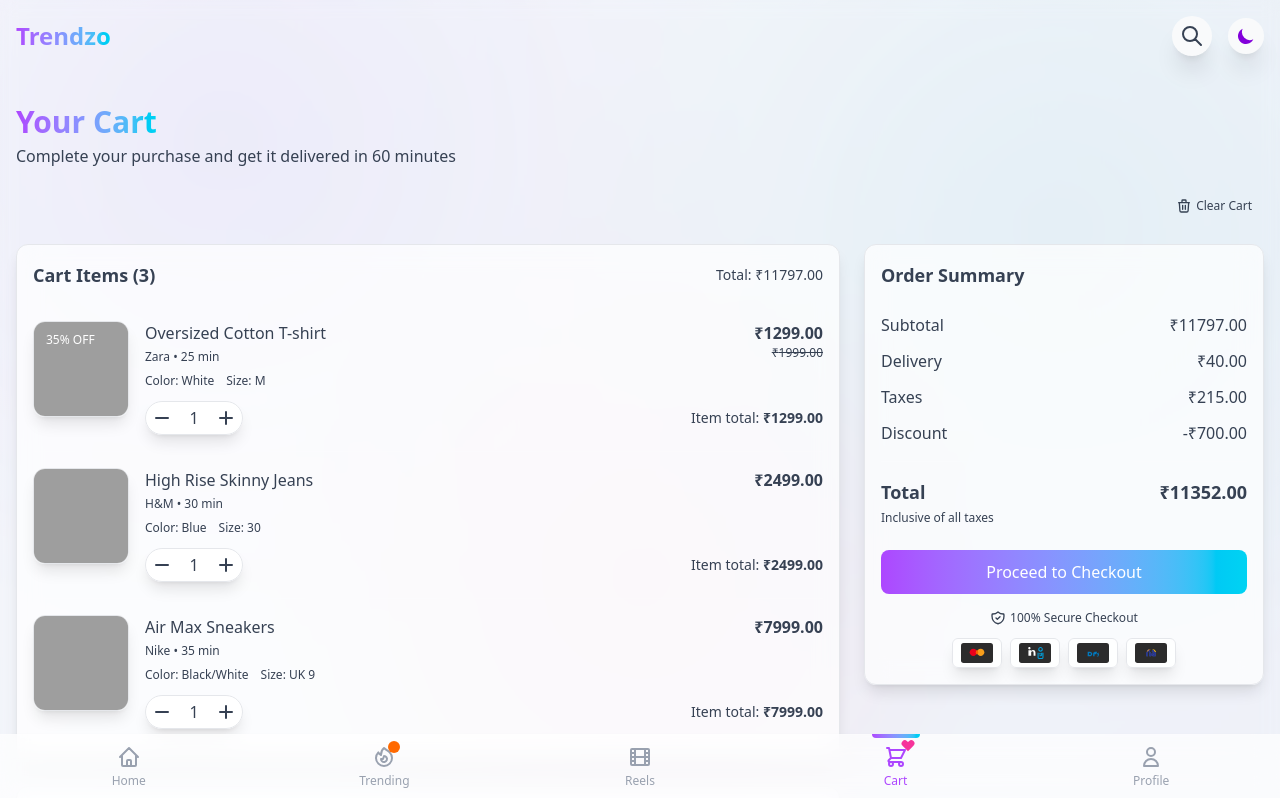
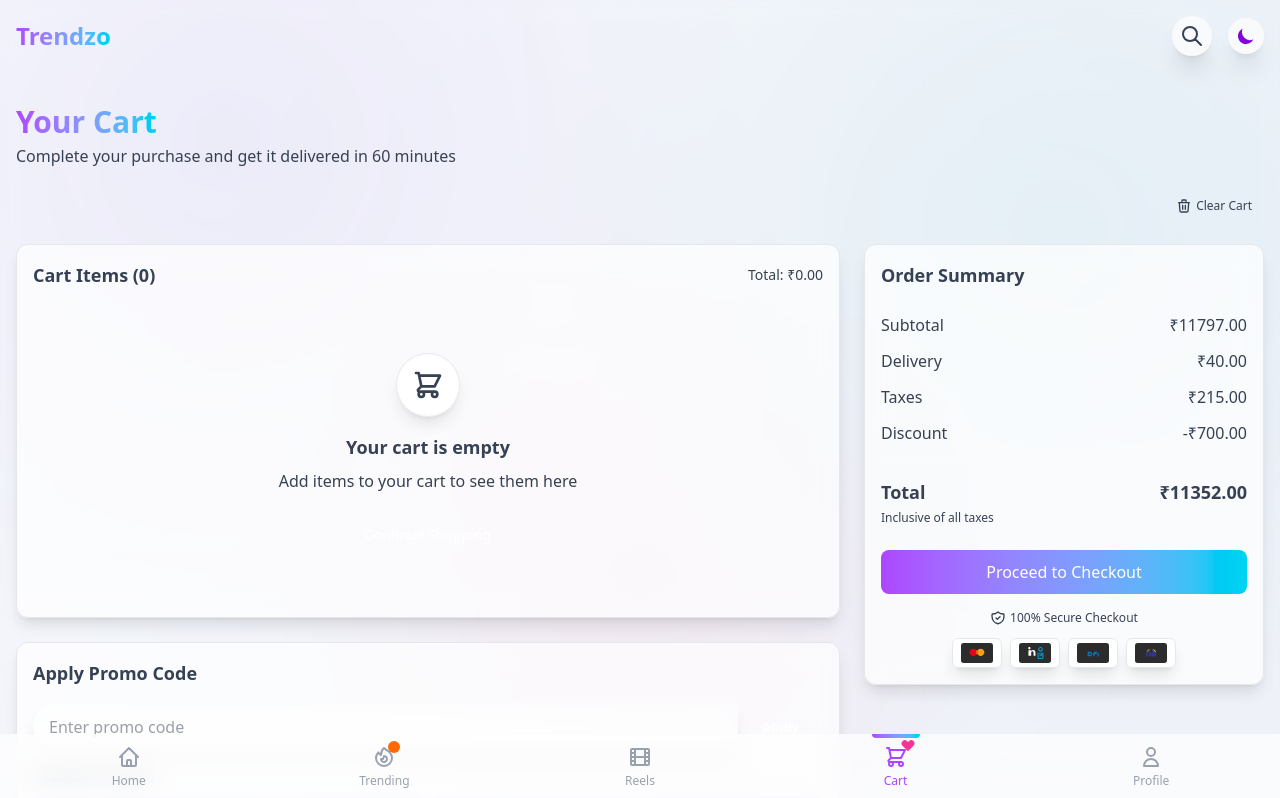
Before and after one commit to Trendzo/consumer-frontend, a Next.js app: page /cart in a window 1280 px wide. Shown: the top 798 px of the page. Built offline with nearby package versions, Linux system fonts and the light colour scheme; grey boxes are pictures that could not be loaded.

Commit message:
reels section made functionable

```diff
--- a/src/app/layout.js
+++ b/src/app/layout.js
@@ -2,6 +2,7 @@
 import { Poppins, Manrope } from 'next/font/google';
 import Footer from '@/components/layout/Footer';
 import { ThemeProvider } from '@/context/ThemeProvider';
+import { CartProvider } from '@/context/CartContext';
 
 const poppins = Poppins({
   subsets: ['latin'],
@@ -26,13 +27,16 @@
   return (
     <html lang="en">
       <body className={`${poppins.variable} ${manrope.variable} font-sans`}>
+
         <ThemeProvider>
+          <CartProvider>
           <div className="min-h-screen flex flex-col">
             <main className="flex-grow pb-20">
               {children}
             </main>
             <Footer />
           </div>
+          </CartProvider>
         </ThemeProvider>
       </body>
     </html>
--- a/src/components/cart/CartHeader.js
+++ b/src/components/cart/CartHeader.js
@@ -2,8 +2,11 @@
 
 import { useState } from 'react';
 import Button from '@/components/ui/Button';
+import { useCart } from '@/context/CartContext';
 
 const CartHeader = () => {
+  const { clearCart } = useCart();
+
   return (
     <div className="my-6">
       <h1 className="text-3xl font-display font-bold mb-1">
@@ -20,11 +23,7 @@
 
         </div>
 
-        <Button
-          variant="ghost"
-          size="sm"
-          className="flex items-center"
-        >
+        <Button variant="ghost" size="sm" className="flex items-center" onClick={clearCart}>
           <svg xmlns="http://www.w3.org/2000/svg" className="h-4 w-4 mr-1" fill="none" viewBox="0 0 24 24" stroke="currentColor">
             <path strokeLinecap="round" strokeLinejoin="round" strokeWidth={2} d="M19 7l-.867 12.142A2 2 0 0116.138 21H7.862a2 2 0 01-1.995-1.858L5 7m5 4v6m4-6v6m1-10V4a1 1 0 00-1-1h-4a1 1 0 00-1 1v3M4 7h16" />
           </svg>
--- a/src/components/cart/CartItems.js
+++ b/src/components/cart/CartItems.js
@@ -4,63 +4,16 @@
 import Card from '@/components/ui/Card';
 import Button from '@/components/ui/Button';
 import CartItemCard from './CartItemCard';
+import { useCart } from '@/context/CartContext';
 
 const CartItems = () => {
   // Mock cart data
-  const [cartItems, setCartItems] = useState([
-    {
-      id: 1,
-      name: 'Oversized Cotton T-shirt',
-      price: 1299,
-      originalPrice: 1999,
-      quantity: 1,
-      store: 'Zara',
-      deliveryTime: '25 min',
-      color: 'White',
-      size: 'M',
-      image: '/api/placeholder/400/320',
-    },
-    {
-      id: 2,
-      name: 'High Rise Skinny Jeans',
-      price: 2499,
-      quantity: 1,
-      store: 'H&M',
-      deliveryTime: '30 min',
-      color: 'Blue',
-      size: '30',
-      image: '/api/placeholder/400/320',
-    },
-    {
-      id: 3,
-      name: 'Air Max Sneakers',
-      price: 7999,
-      quantity: 1,
-      store: 'Nike',
-      deliveryTime: '35 min',
-      color: 'Black/White',
-      size: 'UK 9',
-      image: '/api/placeholder/400/320',
-    }
-  ]);
+   const { cartItems, updateQuantity, removeFromCart } = useCart();
 
   // Calculate totals
   const itemCount = cartItems.reduce((total, item) => total + item.quantity, 0);
   const subtotal = cartItems.reduce((total, item) => total + (item.price * item.quantity), 0);
 
-  // Handle quantity change
-  const updateQuantity = (itemId, newQuantity) => {
-    if (newQuantity < 1) return;
-
-    setCartItems(cartItems.map(item =>
-      item.id === itemId ? { ...item, quantity: newQuantity } : item
-    ));
-  };
-
-  // Handle remove item
-  const removeItem = (itemId) => {
-    setCartItems(cartItems.filter(item => item.id !== itemId));
-  };
 
   return (
     <Card variant="glass" className="overflow-hidden">
@@ -80,7 +33,7 @@
                 key={item.id}
                 item={item}
                 updateQuantity={updateQuantity}
-                removeItem={removeItem}
+                removeItem={removeFromCart}
               />
             ))
           ) : (
--- a/src/components/cart/WishlistSection.js
+++ b/src/components/cart/WishlistSection.js
@@ -4,6 +4,7 @@
 import Card from '@/components/ui/Card';
 import Badge from '@/components/ui/Badge';
 import Button from '@/components/ui/Button';
+import { useCart } from '@/context/CartContext';
 
 const WishlistSection = () => {
   // Mock wishlist data
@@ -35,6 +36,8 @@
       image: '/api/placeholder/400/320',
     }
   ]);
+
+  const { addToCart } = useCart();
 
   // Handle remove from wishlist
   const removeFromWishlist = (itemId) => {
@@ -133,6 +136,7 @@
                           <button
                             className="w-7 h-7 bg-purple-500 rounded-full flex items-center justify-center"
                             title="Add to cart"
+                            onClick={() => addToCart(item)}
                           >
                             <svg xmlns="http://www.w3.org/2000/svg" className="h-4 w-4 text-white" fill="none" viewBox="0 0 24 24" stroke="currentColor">
                               <path strokeLinecap="round" strokeLinejoin="round" strokeWidth={2} d="M12 6v6m0 0v6m0-6h6m-6 0H6" />
--- a/src/components/home/ProductCard.js
+++ b/src/components/home/ProductCard.js
@@ -3,10 +3,13 @@
 import { useState } from 'react';
 import Card from '@/components/ui/Card';
 import Badge from '@/components/ui/Badge';
+import { useCart } from '@/context/CartContext';
+
 
 const ProductCard = ({ product }) => {
   const [currentImageIndex, setCurrentImageIndex] = useState(0);
   const [isHovered, setIsHovered] = useState(false);
+  const { addToCart } = useCart();
 
   const handleSwipe = (direction) => {
     if (direction === 'next') {
@@ -73,7 +76,7 @@
           </div>
 
           <div className="absolute bottom-2 right-2 add-to-bag">
-            <button className="add-to-bag-btn">
+            <button className="add-to-bag-btn" onClick={() => addToCart(product)}>
               <svg xmlns="http://www.w3.org/2000/svg" className="h-5 w-5" fill="none" viewBox="0 0 24 24" stroke="currentColor">
                 <path strokeLinecap="round" strokeLinejoin="round" strokeWidth={2} d="M12 6v6m0 0v6m0-6h6m-6 0H6" />
               </svg>
--- a/src/components/home/ProductVideoSlider.js
+++ b/src/components/home/ProductVideoSlider.js
@@ -1,41 +1,26 @@
 'use client';
 
-import { useRef } from 'react';
+import { useRef, useState } from 'react';
 import Card from '@/components/ui/Card';
+import Link from 'next/link';
+import Modal from '@/components/ui/Modal'; // Assuming you have this
 
 const ProductVideoSlider = () => {
   const scrollRef = useRef(null);
+  const [activeVideo, setActiveVideo] = useState(null);
 
-  // Mock data for videos (removed posterUrl)
   const videos = [
-    {
-      id: 1,
-      videoUrl: '/videos/1.mp4',
-    },
-    {
-      id: 2,
-      videoUrl: '/videos/2.mp4',
-    },
-    {
-      id: 3,
-      videoUrl: '/videos/3.mp4',
-    },
-    {
-      id: 4,
-      videoUrl: '/videos/4.mp4',
-    },
-    {
-      id: 5,
-      videoUrl: '/videos/5.mp4',
-    }
+    { id: 1, videoUrl: '/videos/1.mp4' },
+    { id: 2, videoUrl: '/videos/2.mp4' },
+    { id: 3, videoUrl: '/videos/3.mp4' },
+    { id: 4, videoUrl: '/videos/4.mp4' },
+    { id: 5, videoUrl: '/videos/5.mp4' },
   ];
 
-  // Handle horizontal scrolling with buttons
   const scroll = (direction) => {
     if (scrollRef.current) {
-      const { current } = scrollRef;
       const scrollAmount = direction === 'left' ? -280 : 280;
-      current.scrollBy({ left: scrollAmount, behavior: 'smooth' });
+      scrollRef.current.scrollBy({ left: scrollAmount, behavior: 'smooth' });
     }
   };
 
@@ -43,19 +28,17 @@
     <section className="my-8 relative">
       <div className="flex justify-between items-center mb-4">
         <h2 className="text-2xl font-display font-bold">Fashion Reels</h2>
-        <a href="/videos" className="text-primary text-sm font-medium">View All</a>
+        <Link href="/reels" className="text-primary text-sm font-medium">
+          View All
+        </Link>
       </div>
 
       <div className="relative">
-        <div
-          className="flex items-stretch gap-4 overflow-x-auto pb-2 scrollbar-none"
-          ref={scrollRef}
-        >
+        <div className="flex items-stretch gap-4 overflow-x-auto pb-2 scrollbar-none" ref={scrollRef}>
           {videos.map((video) => (
-            <div key={video.id} className="w-64 flex-shrink-0">
-              <Card variant="glass" className="h-96 overflow-hidden">
+            <div key={video.id} className="w-64 flex-shrink-0" onClick={() => setActiveVideo(video)}>
+              <Card variant="glass" className="h-96 overflow-hidden cursor-pointer">
                 <div className="relative h-full w-full">
-                  {/* Video element with immediate autoplay, no poster */}
                   <video
                     className="h-full w-full object-cover"
                     autoPlay
@@ -67,7 +50,7 @@
                     <source src={video.videoUrl} type="video/mp4" />
                   </video>
 
-                  {/* Mute indicator */}
+                  {/* Mute Icon */}
                   <div className="absolute top-3 right-3 w-6 h-6 rounded-full bg-black/40 flex items-center justify-center">
                     <svg xmlns="http://www.w3.org/2000/svg" className="h-4 w-4 text-white" viewBox="0 0 20 20" fill="currentColor">
                       <path fillRule="evenodd" d="M9.383 3.076A1 1 0 0110 4v12a1 1 0 01-1.707.707L4.586 13H2a1 1 0 01-1-1V8a1 1 0 011-1h2.586l3.707-3.707a1 1 0 011.09-.217zM12.293 7.293a1 1 0 011.414 0L15 8.586l1.293-1.293a1 1 0 111.414 1.414L16.414 10l1.293 1.293a1 1 0 01-1.414 1.414L15 11.414l-1.293 1.293a1 1 0 01-1.414-1.414L13.586 10l-1.293-1.293a1 1 0 010-1.414z" clipRule="evenodd" />
@@ -79,25 +62,42 @@
           ))}
         </div>
 
-        {/* Navigation buttons */}
-        <button
-          className="absolute left-0 top-1/2 -translate-y-1/2 w-8 h-8 glass rounded-full flex items-center justify-center z-10"
-          onClick={() => scroll('left')}
-        >
+        {/* Scroll Buttons */}
+        <button className="absolute left-0 top-1/2 -translate-y-1/2 w-8 h-8 glass rounded-full flex items-center justify-center z-10" onClick={() => scroll('left')}>
           <svg xmlns="http://www.w3.org/2000/svg" className="h-5 w-5" viewBox="0 0 20 20" fill="currentColor">
             <path fillRule="evenodd" d="M12.707 5.293a1 1 0 010 1.414L9.414 10l3.293 3.293a1 1 0 01-1.414 1.414l-4-4a1 1 0 010-1.414l4-4a1 1 0 011.414 0z" clipRule="evenodd" />
           </svg>
         </button>
 
-        <button
-          className="absolute right-0 top-1/2 -translate-y-1/2 w-8 h-8 glass rounded-full flex items-center justify-center z-10"
-          onClick={() => scroll('right')}
-        >
+        <button className="absolute right-0 top-1/2 -translate-y-1/2 w-8 h-8 glass rounded-full flex items-center justify-center z-10" onClick={() => scroll('right')}>
           <svg xmlns="http://www.w3.org/2000/svg" className="h-5 w-5" viewBox="0 0 20 20" fill="currentColor">
             <path fillRule="evenodd" d="M7.293 14.707a1 1 0 010-1.414L10.586 10 7.293 6.707a1 1 0 011.414-1.414l4 4a1 1 0 010 1.414l-4 4a1 1 0 01-1.414 0z" clipRule="evenodd" />
           </svg>
         </button>
       </div>
+
+      {/* Video Modal */}
+          {activeVideo && (
+            <Modal onClose={() => setActiveVideo(null)}>
+              <div className="relative">
+                <video
+                  src={activeVideo.videoUrl}
+                  controls
+                  autoPlay
+                  loop
+                  className="w-full h-auto object-cover"
+                />
+
+                <Link
+                  href="/reels"
+                  className="absolute top-3 right-3 bg-gradient-to-r from-purple-500 to-cyan-400 text-white text-xs px-3 py-1 rounded-full shadow hover:scale-105 transition-transform"
+                >
+                  Show More
+                </Link>
+              </div>
+            </Modal>
+          )}
+
     </section>
   );
 };
--- a/src/components/home/ReelSection.js
+++ b/src/components/home/ReelSection.js
@@ -1,10 +1,14 @@
 'use client';
 
-import { useRef } from 'react';
+import { useRef, useState } from 'react';
 import Card from '@/components/ui/Card';
+import Link from 'next/link';
+import Modal from '@/components/ui/Modal';
 
 const ReelSection = () => {
   const scrollRef = useRef(null);
+  const [activeReel, setActiveReel] = useState(null);
+
 
   // Mock data with videos instead of images
   const reels = [
@@ -55,13 +59,10 @@
 
   return (
     <div className="relative">
-      <div
-        className="flex items-stretch gap-4 overflow-x-auto py-2 scrollbar-none"
-        ref={scrollRef}
-      >
+      <div className="flex items-stretch gap-4 overflow-x-auto py-2 scrollbar-none" ref={scrollRef}>
         {reels.map((reel) => (
-          <div key={reel.id} className="w-40 flex-shrink-0">
-            <Card variant="glass" hover className="h-64">
+          <div key={reel.id} className="w-40 flex-shrink-0" onClick={() => setActiveReel(reel)}>
+            <Card variant="glass" hover className="h-64 cursor-pointer">
               <div className="relative h-full w-full overflow-hidden">
                 {/* Video element instead of background image */}
                 <video
@@ -138,6 +139,36 @@
           <path fillRule="evenodd" d="M7.293 14.707a1 1 0 010-1.414L10.586 10 7.293 6.707a1 1 0 011.414-1.414l4 4a1 1 0 010 1.414l-4 4a1 1 0 01-1.414 0z" clipRule="evenodd" />
         </svg>
       </button>
+        {activeReel && (
+            <Modal onClose={() => setActiveReel(null)}>
+              <div className="relative w-full h-full">
+                {/* Video covers full */}
+                <video
+                  src={activeReel.videoUrl}
+                  controls
+                  autoPlay
+                  loop
+                  className="w-full h-full object-cover"
+                />
+
+                {/* Show More Button on top-right */}
+                <Link
+                  href="/reels"
+                  className="absolute top-3 right-3 bg-gradient-to-r from-purple-500 to-cyan-400 text-white text-xs px-3 py-1 rounded-full shadow hover:scale-105 transition-transform z-10"
+                >
+                  Show More
+                </Link>
+
+                {/* Bottom Gradient Overlay */}
+                <div className="absolute bottom-0 left-0 right-0 bg-gradient-to-t from-black/80 via-black/30 to-transparent text-white p-4 z-10">
+                  <h2 className="text-lg font-bold">{activeReel.title}</h2>
+                  <p className="text-xs text-gray-300">By {activeReel.user.name}</p>
+                  <span className="text-xs text-gray-400">{activeReel.likes} Likes</span>
+                </div>
+              </div>
+            </Modal>
+          )}
+
     </div>
   );
 };
--- /dev/null
+++ b/src/components/ui/Modal.js
@@ -0,0 +1,35 @@
+'use client';
+
+import { useEffect, useRef } from 'react';
+
+const Modal = ({ children, onClose }) => {
+  const overlayRef = useRef();
+
+  useEffect(() => {
+    const handleEsc = (e) => {
+      if (e.key === 'Escape') onClose();
+    };
+    window.addEventListener('keydown', handleEsc);
+    return () => window.removeEventListener('keydown', handleEsc);
+  }, [onClose]);
+
+  const handleOverlayClick = (e) => {
+    if (e.target === overlayRef.current) {
+      onClose();
+    }
+  };
+
+  return (
+    <div
+      ref={overlayRef}
+      onClick={handleOverlayClick}
+      className="fixed inset-0 bg-black/80 backdrop-blur-sm flex items-center justify-center z-50"
+    >
+      <div className="relative rounded-2xl overflow-hidden shadow-xl max-w-md w-full bg-black">
+        {children}
+      </div>
+    </div>
+  );
+};
+
+export default Modal;
--- /dev/null
+++ b/src/context/CartContext.js
@@ -0,0 +1,41 @@
+'use client';
+import { createContext, useContext, useState } from 'react';
+
+const CartContext = createContext();
+
+export const useCart = () => useContext(CartContext);
+
+export const CartProvider = ({ children }) => {
+  const [cartItems, setCartItems] = useState([]);
+
+  const addToCart = (product) => {
+    setCartItems((prev) => {
+      const exists = prev.find((item) => item.id === product.id);
+      if (exists) {
+        return prev.map((item) =>
+          item.id === product.id ? { ...item, quantity: item.quantity + 1 } : item
+        );
+      }
+      return [...prev, { ...product, quantity: 1 }];
+    });
+  };
+
+  const removeFromCart = (id) => {
+    setCartItems((prev) => prev.filter((item) => item.id !== id));
+  };
+
+  const updateQuantity = (id, quantity) => {
+    if (quantity < 1) return;
+    setCartItems((prev) =>
+      prev.map((item) => (item.id === id ? { ...item, quantity } : item))
+    );
+  };
+
+  const clearCart = () => setCartItems([]);
+
+  return (
+    <CartContext.Provider value={{ cartItems, addToCart, removeFromCart, updateQuantity, clearCart }}>
+      {children}
+    </CartContext.Provider>
+  );
+};
```
